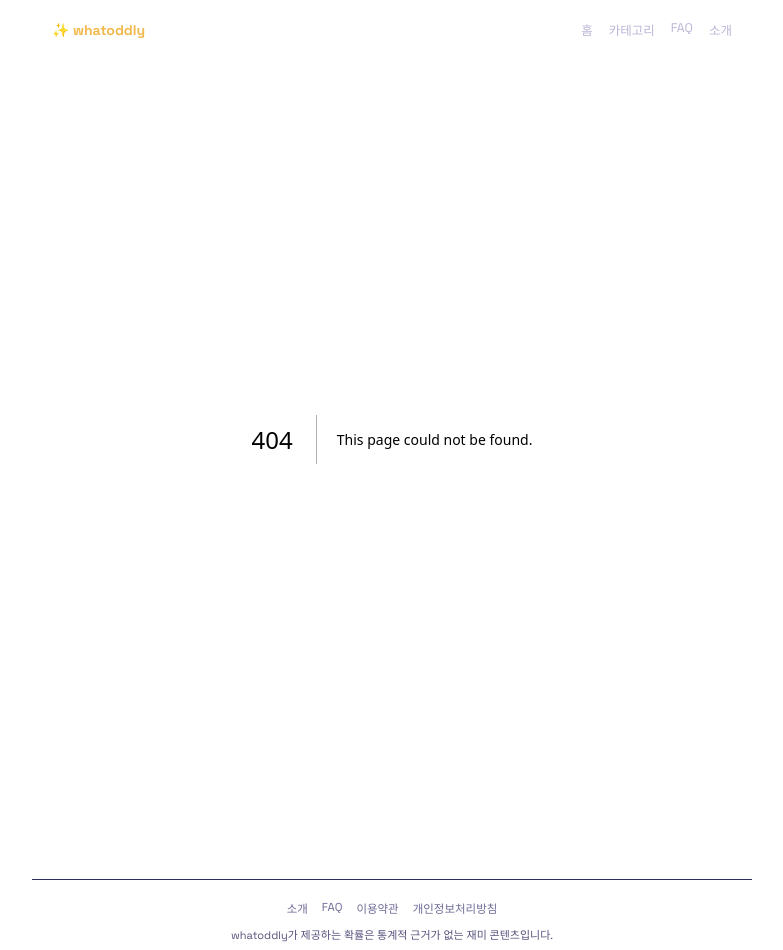
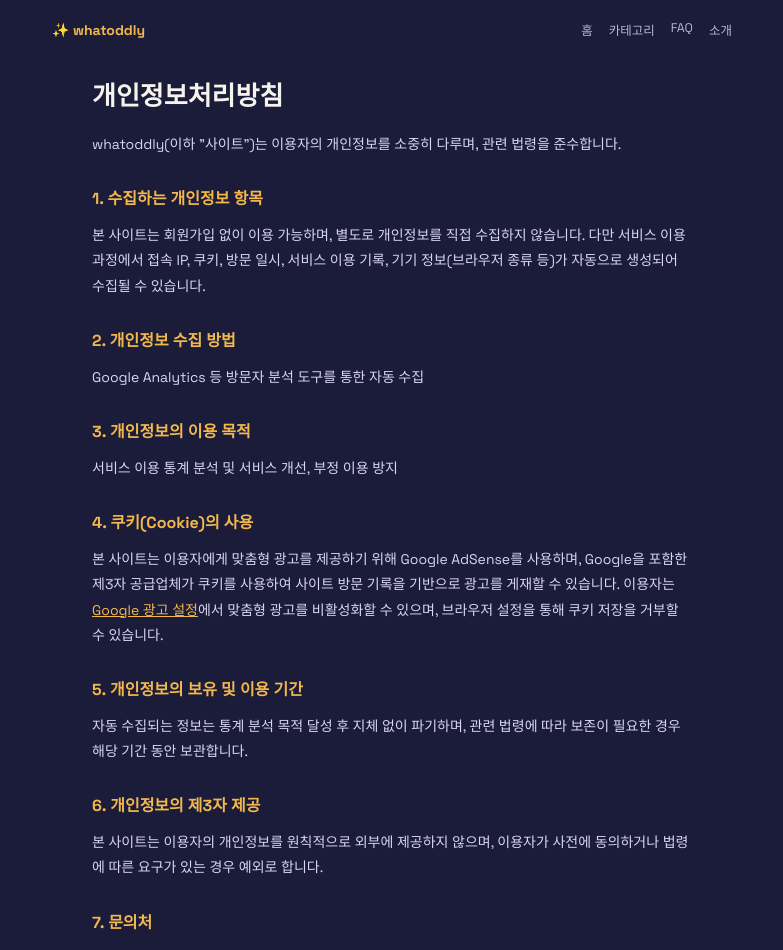
Before and after one commit to uli42852-commits/whatoddly, a Next.js app: page /privacy-policy in a window 1280 px wide. Before the commit this address had no page. Shown: the top 950 px of the page, without its empty margins (248-1031 px from the left). Built offline with nearby package versions, Linux system fonts and the light colour scheme.

Commit message:
Create page.js

```diff
--- /dev/null
+++ b/app/privacy-policy/page.js
@@ -0,0 +1,58 @@
+export const metadata = {
+  title: "개인정보처리방침 | whatoddly",
+};
+
+export default function PrivacyPolicyPage() {
+  return (
+    <div className="content-page">
+      <h1>개인정보처리방침</h1>
+      <p>
+        whatoddly(이하 "사이트")는 이용자의 개인정보를 소중히 다루며, 관련 법령을
+        준수합니다.
+      </p>
+
+      <h2>1. 수집하는 개인정보 항목</h2>
+      <p>
+        본 사이트는 회원가입 없이 이용 가능하며, 별도로 개인정보를 직접 수집하지
+        않습니다. 다만 서비스 이용 과정에서 접속 IP, 쿠키, 방문 일시, 서비스 이용
+        기록, 기기 정보(브라우저 종류 등)가 자동으로 생성되어 수집될 수 있습니다.
+      </p>
+
+      <h2>2. 개인정보 수집 방법</h2>
+      <p>Google Analytics 등 방문자 분석 도구를 통한 자동 수집</p>
+
+      <h2>3. 개인정보의 이용 목적</h2>
+      <p>서비스 이용 통계 분석 및 서비스 개선, 부정 이용 방지</p>
+
+      <h2>4. 쿠키(Cookie)의 사용</h2>
+      <p>
+        본 사이트는 이용자에게 맞춤형 광고를 제공하기 위해 Google AdSense를
+        사용하며, Google을 포함한 제3자 공급업체가 쿠키를 사용하여 사이트 방문
+        기록을 기반으로 광고를 게재할 수 있습니다. 이용자는{" "}
+        <a href="https://adssettings.google.com" style={{ color: "#F2B84B" }}>
+          Google 광고 설정
+        </a>
+        에서 맞춤형 광고를 비활성화할 수 있으며, 브라우저 설정을 통해 쿠키 저장을
+        거부할 수 있습니다.
+      </p>
+
+      <h2>5. 개인정보의 보유 및 이용 기간</h2>
+      <p>
+        자동 수집되는 정보는 통계 분석 목적 달성 후 지체 없이 파기하며, 관련 법령에
+        따라 보존이 필요한 경우 해당 기간 동안 보관합니다.
+      </p>
+
+      <h2>6. 개인정보의 제3자 제공</h2>
+      <p>
+        본 사이트는 이용자의 개인정보를 원칙적으로 외부에 제공하지 않으며, 이용자가
+        사전에 동의하거나 법령에 따른 요구가 있는 경우 예외로 합니다.
+      </p>
+
+      <h2>7. 문의처</h2>
+      <p>개인정보처리방침에 대한 문의사항은 contact@whatoddly.com으로 연락 바랍니다.</p>
+
+      <h2>8. 시행일</h2>
+      <p>본 방침은 2026년 시행됩니다.</p>
+    </div>
+  );
+}
```
